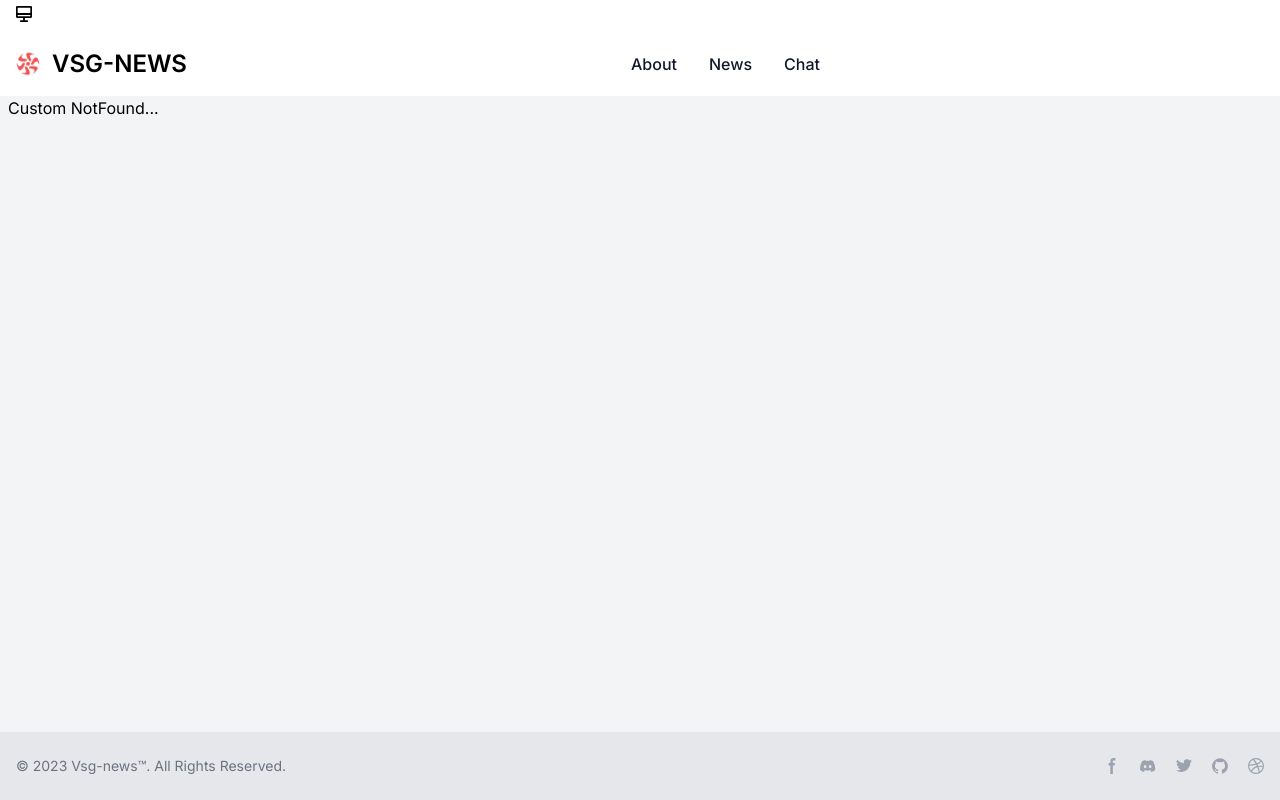
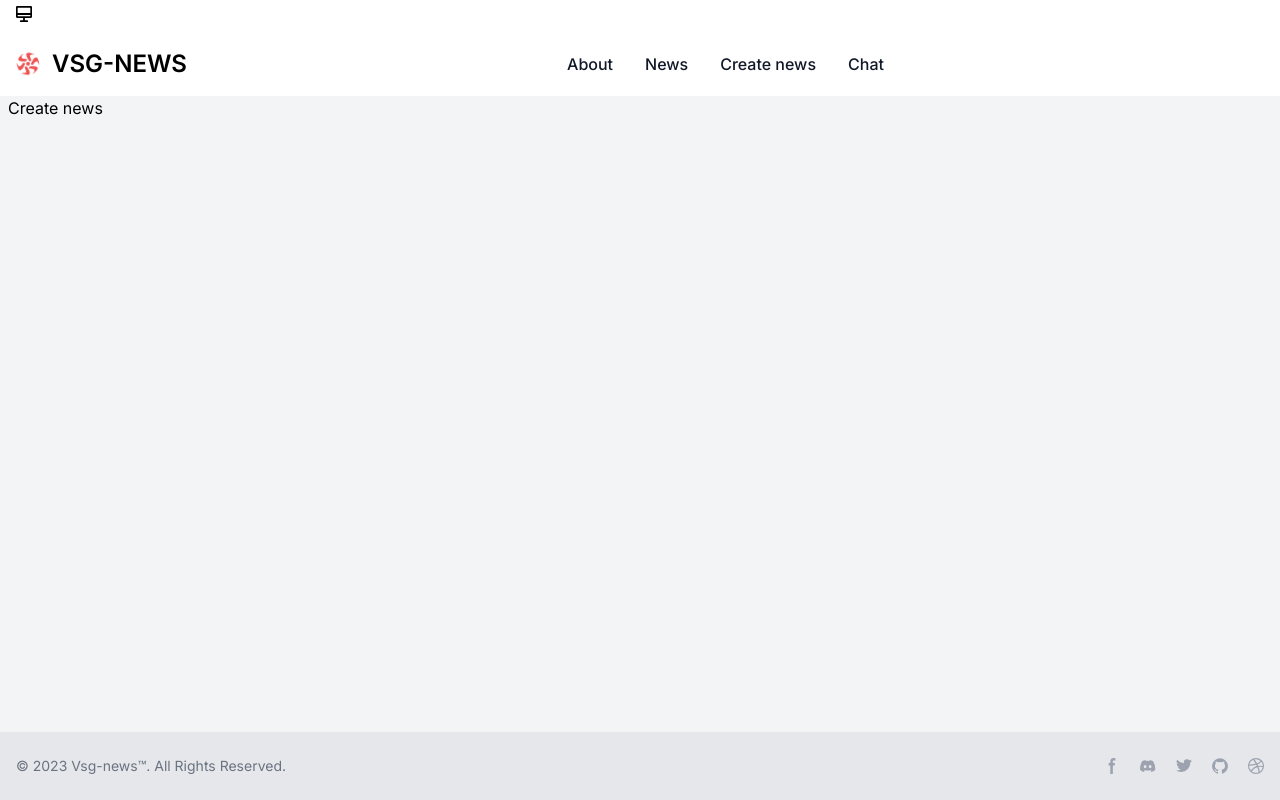
Before and after one commit to successfulcode/vsg-news, a Next.js app: page /1/create-news in a window 1280 px wide. Before the commit this address had no page. Built offline with nearby package versions, Linux system fonts and the light colour scheme.

Commit message:
Added create news route

```diff
--- /dev/null
+++ b/app/[lang]/create-news/page.tsx
@@ -0,0 +1,5 @@
+function page() {
+  return <div>Create news</div>;
+}
+
+export default page;
--- a/components/Navbar/index.tsx
+++ b/components/Navbar/index.tsx
@@ -7,6 +7,7 @@ function Navbar() {
   const navLinks = [
     {name: 'About', href: '/about'},
     {name: 'News', href: '/news'},
+    {name: 'Create news', href: '/create-news'},
     {name: 'Chat', href: '/chat'}
   ];
 
@@ -29,7 +30,8 @@ function Navbar() {
               <NavDrawer navLinks={navLinks} />
             </div>
             <div className="items-center justify-between hidden w-full md:flex md:w-auto md:order-1" id="navbar-user">
-              <ul className="flex flex-col font-medium p-4 md:p-0 mt-4 border border-gray-100 rounded-lg bg-gray-50 md:space-x-8 rtl:space-x-reverse md:flex-row md:mt-0 md:border-0 md:bg-white dark:bg-gray-800 md:dark:bg-gray-900 dark:border-gray-700">
+              <ul className="flex flex-col font-medium p-4 md:p-0 mt-4 border border-gray-100 rounded-lg bg-gray-50 md:space-x-8
+                rtl:space-x-reverse md:flex-row md:mt-0 md:border-0 md:bg-white dark:bg-gray-800 md:dark:bg-gray-900 dark:border-gray-700">
                 {navLinks.map(
                   navLink => <li key={navLink.name}>
                     <NavLink href={navLink.href} key={navLink.name}>
```
